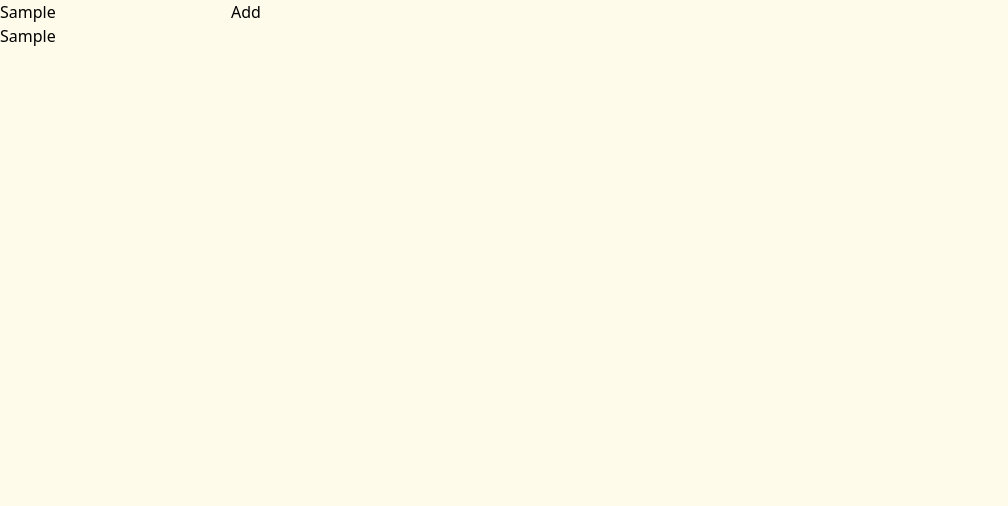
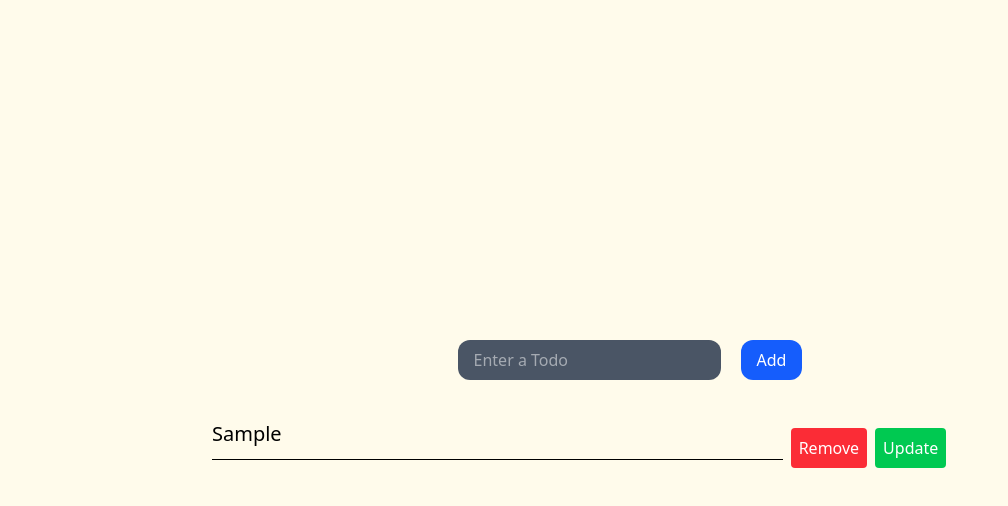
Before and after one commit to hafeeznafeez070-boop/FoodEase, a React (Vite) app: page / in a window 1280 px wide. Both pictures are taken after typing "Sample" into the empty fields and a click on the button "Add". Shown: the top 506 px of the page, without its empty margins (0-1008 px from the left). Built offline with nearby package versions, Linux system fonts and the light colour scheme.

Commit message:
Final Form of Todo

```diff
--- a/src/pages/Todo2.jsx
+++ b/src/pages/Todo2.jsx
@@ -1,21 +1,77 @@
 import React, { use, useState } from "react";
 
 function Todo2() {
-  const [todoValue, setTodoValue] = useState("");
-  const [todoArr, setTodoArr] = useState([]);
+  let [todoValue, setTodoValue] = useState("");
+  let [todoArr, setTodoArr] = useState([]);
+
   const addFunc = () => {
-    console.log(todoValue);
-    setTodoArr((prev) => [...prev, todoValue]);
-    console.log(todoArr);
+    if (todoValue) {
+      setTodoArr((prev) => [...prev, todoValue]);
+      setTodoValue("");
+    }
   };
+
+  const removeFunc = (index) => {
+    const filteredArr = todoArr.filter((v, i) => index !== i);
+    setTodoArr(filteredArr);
+  };
+
+  const updateTodo = (index) => {
+    let userInput = prompt(`Update The Todo:`, `${todoArr[index]}`);
+    if (userInput) {
+      let newArr = [...todoArr];
+      newArr[index] = userInput;
+      setTodoArr(newArr);
+    }
+  };
+
   return (
-    <div className="bg-amber-50 h-screen">
-      <input
-        placeholder="Enter a Todo"
-        onChange={(e) => setTodoValue(e.target.value)}
-      />
-      <button onClick={addFunc}>Add</button>
-      {todoArr && todoArr.map((todo, index) => <p key={index}>{todo}</p>)}
+    <div className="bg-amber-50 h-screen flex flex-col  justify-center items-center">
+      <div>
+        <input
+          value={todoValue}
+          className="bg-gray-600 text-white p-2 px-4 rounded-xl"
+          placeholder="Enter a Todo"
+          onChange={(e) => setTodoValue(e.target.value)}
+        />
+        <button
+          className="m-5 p-2 px-4 bg-blue-600 text-white rounded-xl"
+          onClick={addFunc}
+        >
+          Add
+        </button>
+      </div>
+
+      {todoArr &&
+        todoArr.map((todo, index) => (
+          <div className="flex justify-around w-70/100 h-20 p-5">
+            <div className="w-2/3 border-b">
+              <h3
+                className="text-black text-xl "
+                // onChange={(e) => setUpdateTodo(e.target.value)}
+                key={index}
+                value={todo}
+              >
+                {todo}
+              </h3>
+            </div>
+
+            <div className="w-1/3">
+              <button
+                onClick={() => removeFunc(index)}
+                className="bg-red-500 text-white rounded p-2 m-2"
+              >
+                Remove
+              </button>
+              <button
+                onClick={() => updateTodo(index)}
+                className="bg-green-500 text-white rounded p-2"
+              >
+                Update
+              </button>
+            </div>
+          </div>
+        ))}
     </div>
   );
 }
```
